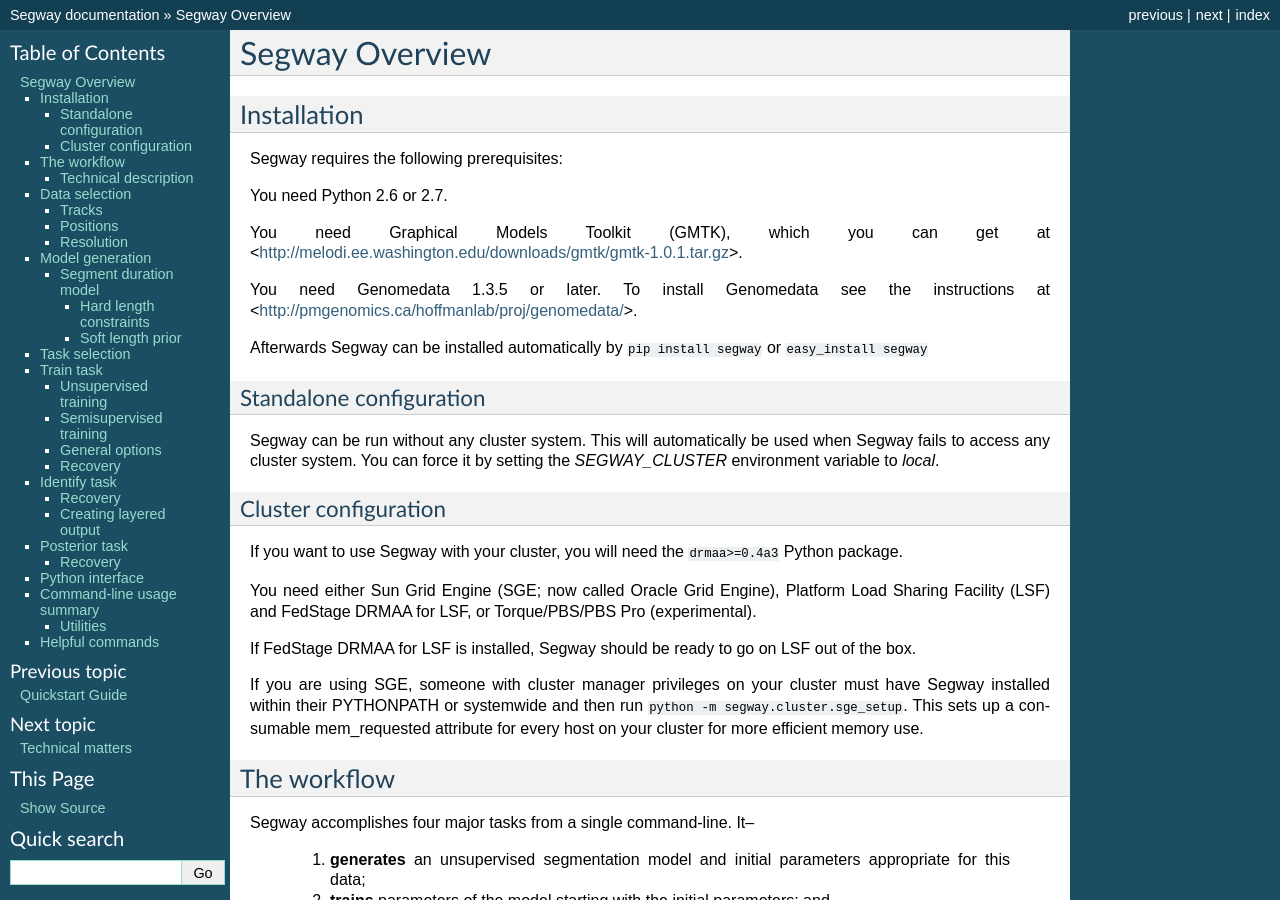
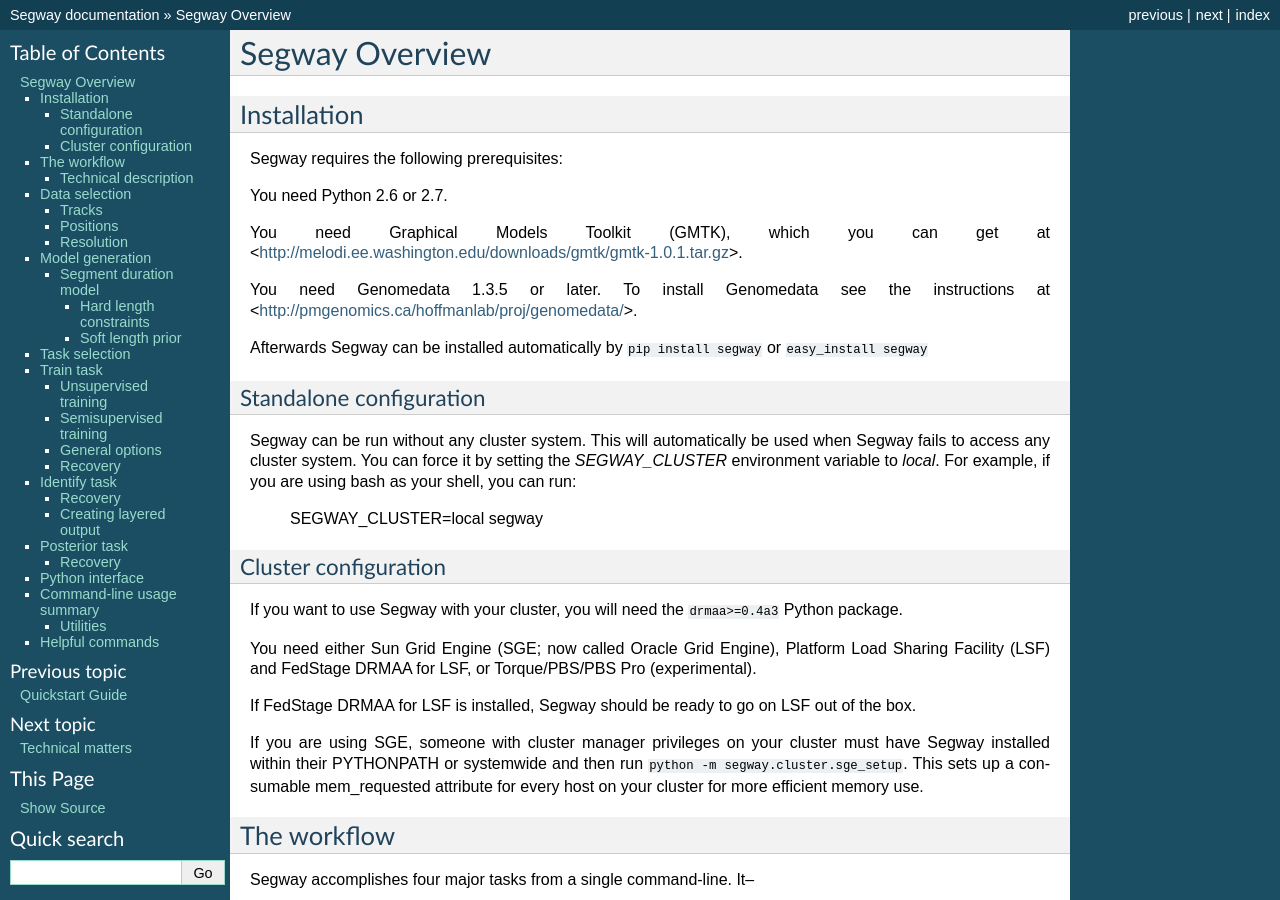
Before and after one commit to hoffmangroup/segway, a Sphinx documentation site: the page built from doc/segway.rst, in a window 1280 px wide and 900 px high. Built offline with Sphinx 7.4.7, drawn with Linux system fonts in a browser that asks for light colours; formulas are drawn with MathJax 3.

Commit message:
add example of how `SEGWAY_CLUSTER` works

```diff
--- a/doc/segway.rst
+++ b/doc/segway.rst
@@ -24,7 +24,10 @@ Standalone configuration
 ------------------------
 Segway can be run without any cluster system. This will automatically be
 used when Segway fails to access any cluster system. You can force it by
-setting the `SEGWAY_CLUSTER` environment variable to `local`.
+setting the `SEGWAY_CLUSTER` environment variable to `local`. For example,
+if you are using bash as your shell, you can run:
+
+    SEGWAY_CLUSTER=local segway
 
 Cluster configuration
 ---------------------
```
